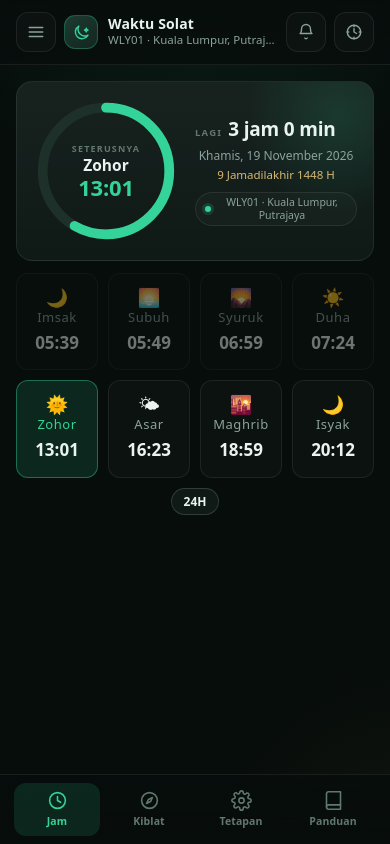
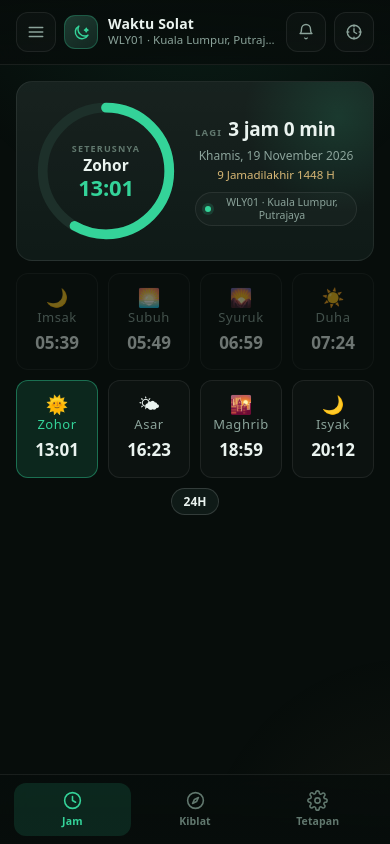
Before and after one commit to rashidzainol/waktu-solat, a plain HTML site: page index.html in a window 390 px wide. Drawn offline with Linux system fonts and the light colour scheme; no server answers.

Commit message:
fix(ui): buang tab Panduan (kekalkan 3 tab + hamburger) (v1.30)

```diff
--- a/index.html
+++ b/index.html
@@ -435,13 +435,6 @@
         </svg>
         <span>Tetapan</span>
       </button>
-      <button class="tab" data-view="guide">
-        <svg viewBox="0 0 24 24" fill="none" stroke="currentColor" stroke-width="1.8" stroke-linecap="round" stroke-linejoin="round">
-          <path d="M4 19.5A2.5 2.5 0 0 1 6.5 17H20"/>
-          <path d="M6.5 2H20v20H6.5A2.5 2.5 0 0 1 4 19.5v-15A2.5 2.5 0 0 1 6.5 2z"/>
-        </svg>
-        <span>Panduan</span>
-      </button>
     </div>
   </nav>
 
--- a/sw.js
+++ b/sw.js
@@ -1,5 +1,5 @@
 /* Service worker — offline app shell */
-const CACHE = 'waktu-solat-v31';
+const CACHE = 'waktu-solat-v32';
 const ASSETS = [
   './',
   './index.html',
```
Also changed, not shown: 1 other file.
